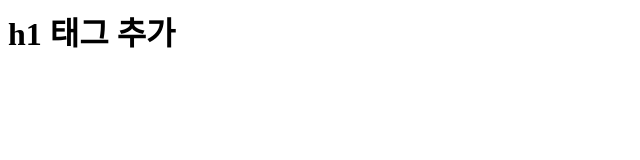
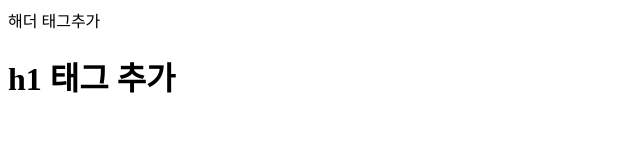
Before and after one commit to rmsdnjs909/test12, a plain HTML site: page index.html in a window 1280 px wide. Shown: the whole page, without its empty margins (0-640 px from the left). Drawn offline with Linux system fonts and the light colour scheme.

Commit message:
<header태그 추가

```diff
--- a/index.html
+++ b/index.html
@@ -1,5 +1,8 @@
 <html>
-    <body>
-    <h1>h1 태그 추가</h1>
+<header>해더 태그추가</header>
+<body>
+
+        <h1>h1 태그 추가</h1>
+
     </body>
 </html>
```
